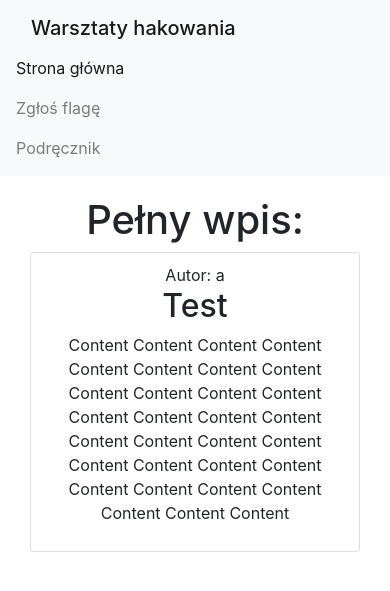
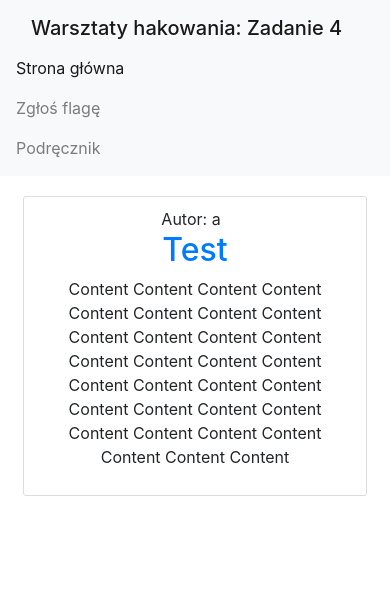
Before and after one commit to putrequest/PUTcyberConf-WEB-Ctf, a Flask app: page /level4/post/1 in a window 390 px wide. Shown: the top 591 px of the page. Run offline with Flask 2, Linux system fonts and the light colour scheme; data comes from the database, SQL or seed files in the repository; some libraries are stand-ins or nearby versions.

Commit message:
Update level 4

```diff
--- a/app/main.py
+++ b/app/main.py
@@ -31,7 +31,7 @@ def level_01():
     conn = get_db_connection()
     flag = conn.execute('select flag from flags where level_name = "Zadanie 1"').fetchall()[0][0]
     conn.close()
-    return render_template('level01.html', flag = flag)
+    return render_template('level01.html', flag = flag, page='Zadanie 1')
 
 @app.route('/level2', methods=['GET', 'POST'])
 def level_02():
@@ -41,38 +41,41 @@ def level_02():
             error = 'Niepoprawne dane logowania.'
         else:
             return redirect(url_for('level_02_flag'))
-    return render_template('level02.html', error=error)
+    return render_template('level02.html', error=error, page='Zadanie 2')
 
 @app.route("/level2flag")
 def level_02_flag():
     conn = get_db_connection()
     flag = conn.execute('select flag from flags where level_name = "Zadanie 2"').fetchall()[0][0]
     conn.close()
-    return render_template('level02_flag.html', flag=flag)
+    return render_template('level02_flag.html', flag=flag, page='Zadanie 2')
 
 @app.route("/level3")
 def level_03():
     conn = get_db_connection()
     flag = conn.execute('select flag from flags where level_name = "Zadanie 3"').fetchall()[0][0]
     conn.close()
-    return render_template('level03.html', flag=base64.b64encode(flag.encode('ascii')).decode("ascii"))
+    return render_template('level03.html', flag=base64.b64encode(flag.encode('ascii')).decode("ascii"), page='Zadanie 3')
 
 @app.route("/level4")
 def level_04():
     conn = get_db_connection()
     p = conn.execute('select * from posts where hidden = 0').fetchall()
     conn.close()
-    return render_template('level04.html', posts=p)
+    return render_template('level04.html', posts=p, page='Zadanie 4')
 
 @app.route("/level4/post/<id>")
 def level_04_post(id):
     try:
+
         conn = get_db_connection()
         query = """select * from posts where id = ?"""
         p = conn.execute(query, (id)).fetchall()[0]
         conn.close()
-        return render_template('level04_post.html', object=p)
-    except:
+
+        return render_template('level04_post.html', object=p, page='Zadanie 4')
+    except Exception as e:
+        print(e)
         return render_template('404.html')
 
 @app.route('/level5')
--- a/app/templates/level04_post.html
+++ b/app/templates/level04_post.html
@@ -1,18 +1,19 @@
 {% extends "base.html" %}
 
-{% block title %}Zadanie 4 - post {{ object.id }}{% endblock %}
+{% block title %}{{ page }} - {{ object.title }} {% endblock %}
 
 {% block body %}
-    <h1>Pełny wpis:</h1>
-    <div class="col-md-8">
+        <div class="row  justify-content-center m-2">
             <article class="media content-section">
                 <div class="media-body">
                     <div class="article-metadata">
-            Autor: {{ object.author }}</a>
+                    <a class="mr-2" >Autor: {{ object.author }}</a>
                 </div>
-          <h2 class="article-title">{{ object.title }}</h2>
+                    <h2><a class="article-title" href="level4/post/{{ object.id }}">{{ object.title }}</a></h2>
                 <p class="article-content">{{ object.content }}</p>
             </div>
             </article>
         </div>
+
+
 {% endblock %}
```
Also changed, not shown: app/templates/level04.html (+8 -4 lines). Lines whose indentation alone changed are shown as unchanged.
